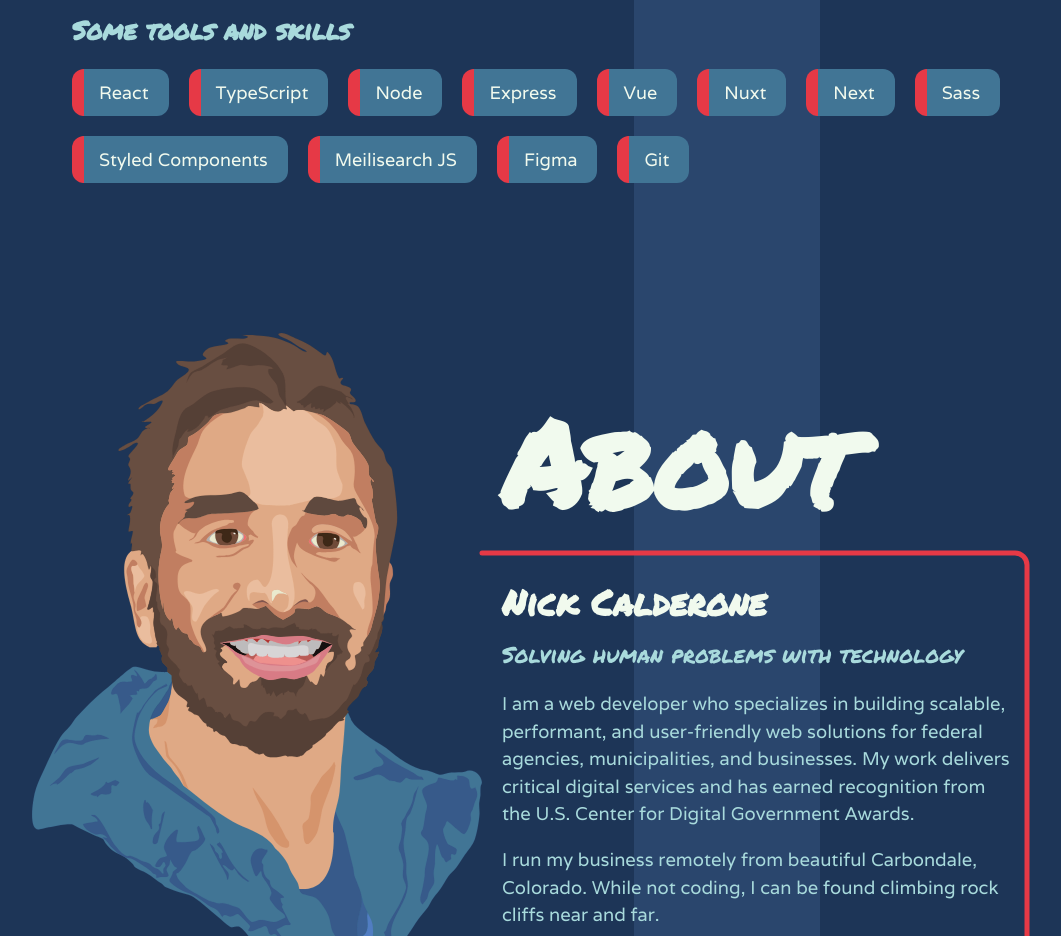
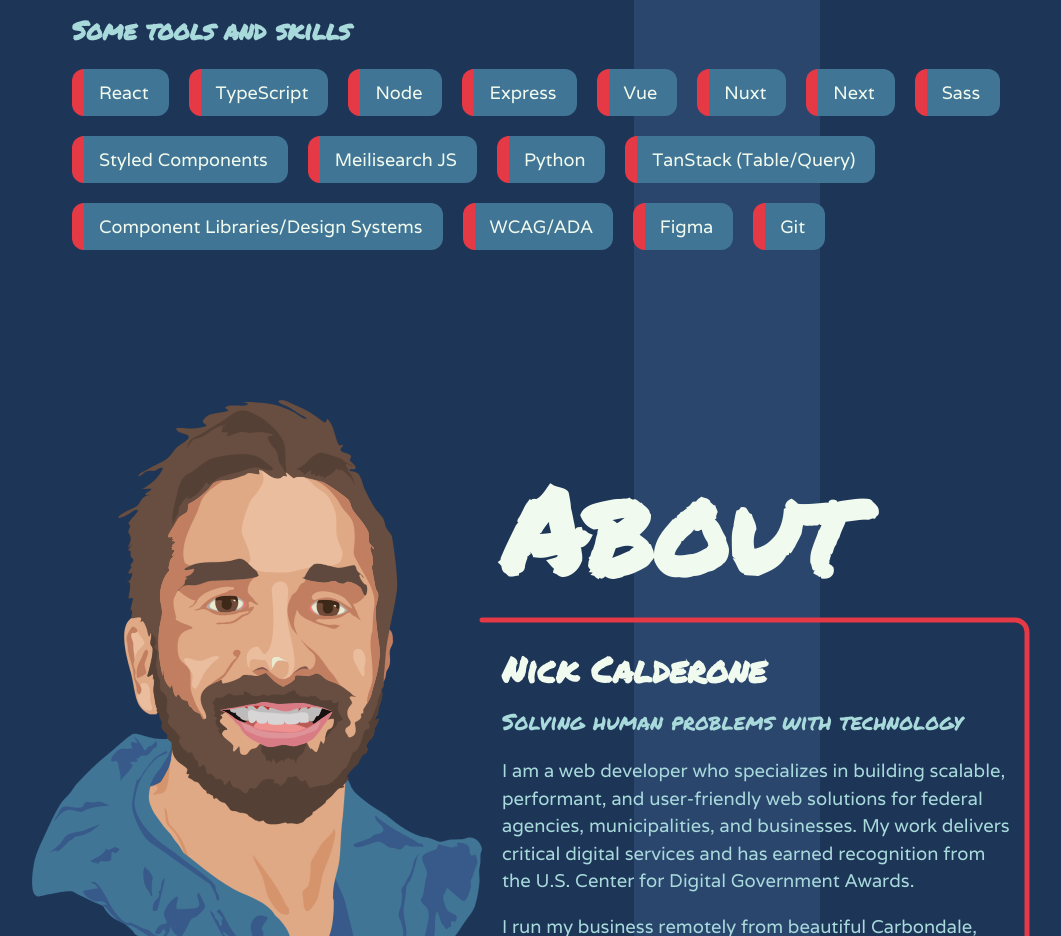
Before and after one commit to NickCalderone/developer-portfolio, a Nuxt app: page / in a window 1280 px wide. Shown: the part 1580-2516 px from the top of the page, without its empty margins (108-1169 px from the left). Built offline with nearby package versions, Linux system fonts and the light colour scheme.

Commit message:
update tools

```diff
--- a/components/Tools.vue
+++ b/components/Tools.vue
@@ -13,6 +13,10 @@ export default {
 				"Sass",
 				"Styled Components",
 				"Meilisearch JS",
+				"Python",
+				"TanStack (Table/Query)",
+				"Component Libraries/Design Systems",
+				"WCAG/ADA",
 				"Figma",
 				"Git",
 			]
```
